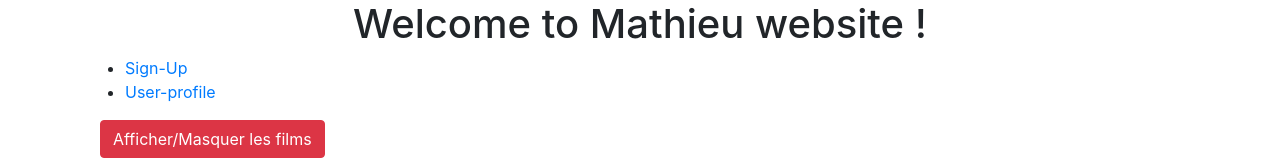
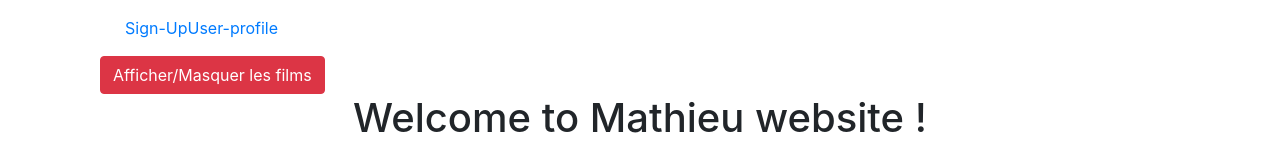
Before and after one commit to BardMathieu/angularWCS, an Angular app: page /user in a window 1280 px wide. Shown: the top 160 px of the page. Built offline with nearby package versions, Linux system fonts and the light colour scheme.

Commit message:
04 angular

```diff
--- a/src/app/app.component.html
+++ b/src/app/app.component.html
@@ -1,18 +1,9 @@
 <!--The content below is only a placeholder and can be replaced.-->
 <div class="container">
-  <div class="row">
-    <div class="col-md-12">
-      <app-user></app-user>
-    </div>
-  </div>
-  <ul>
-    <li>
-      <a [routerLink]="['/signup']">Sign-Up</a>
-    </li>
-    <li>
-      <a [routerLink]="['/user']">User-profile</a>
-    </li>
-  </ul>
+  <menu>
+    <a [routerLink]="['/sign-up']">Sign-Up</a>
+    <a [routerLink]="['/user-profile']">User-profile</a>
+  </menu>
   <div class="container">
     <ul *appDisplayGuests="showMovies">
       <li appHighlight>The Godfather</li>
```
Also changed, not shown: src/app/app.routes.ts (+9 -2 lines).
